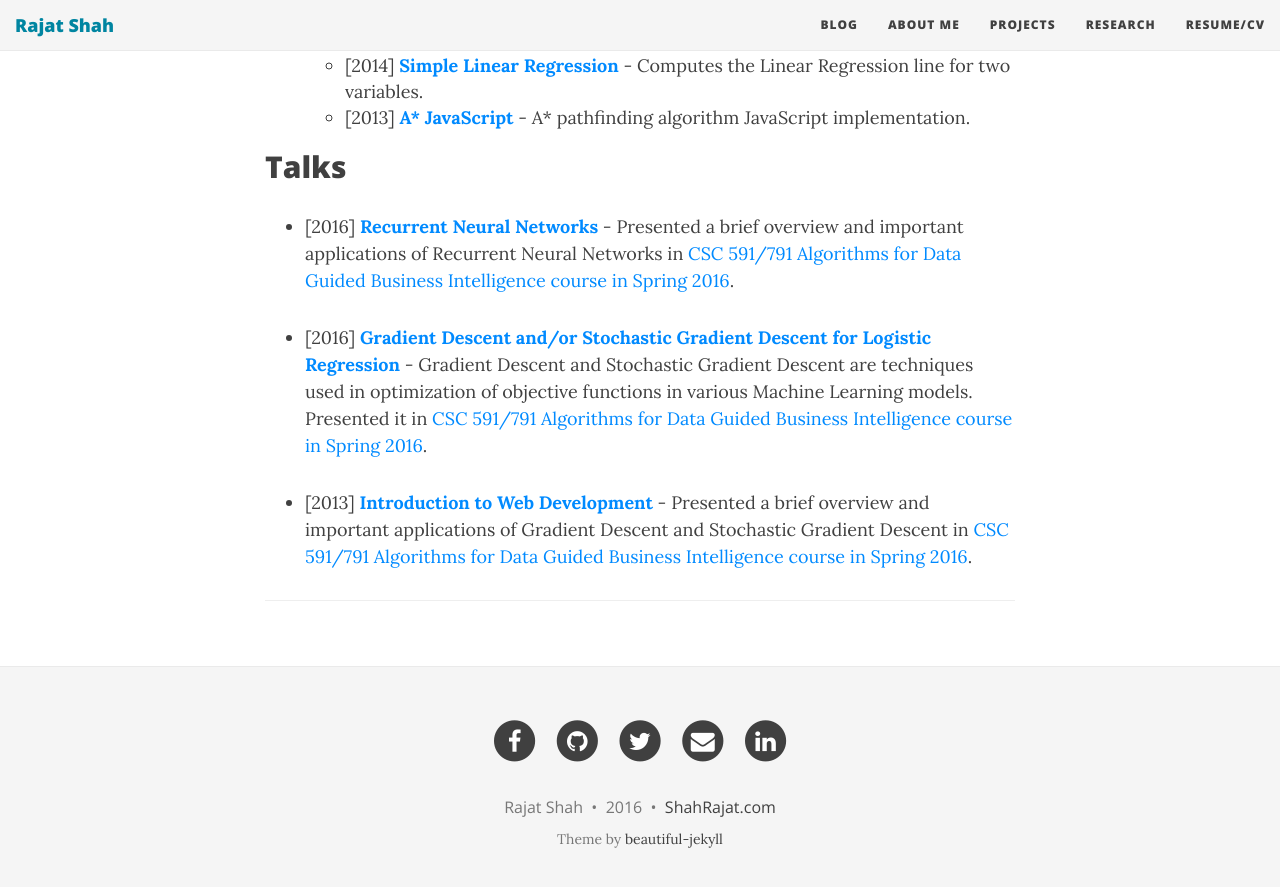
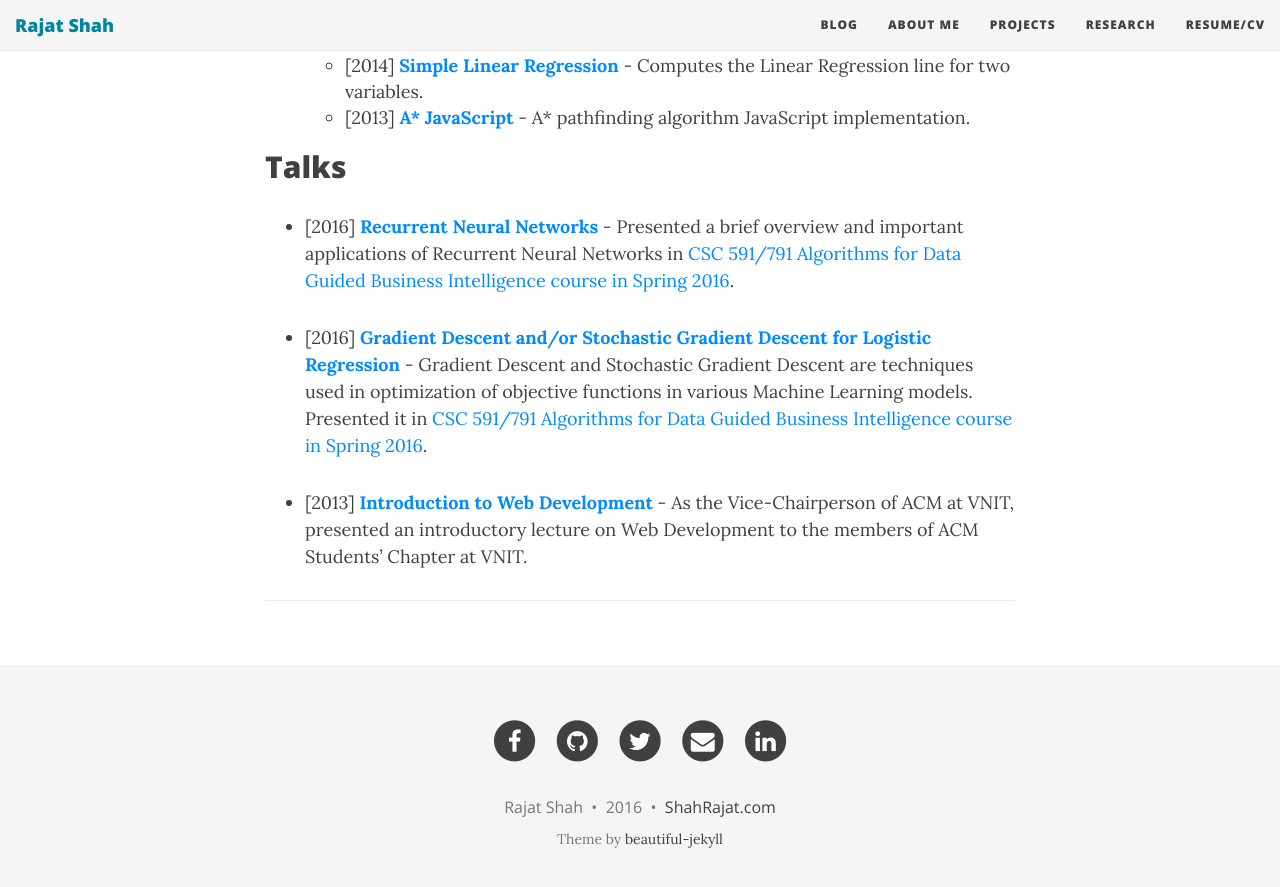
Before and after one commit to shahrajat/shahrajat.github.io, a Jekyll site: the page built from projects.md, in a window 1280 px wide and 900 px high, scrolled down 1941 px. Shown: the top 887 px of the window. Built offline with Jekyll 4.4.1, drawn with Linux system fonts in a browser that asks for light colours; nearby versions of some CDN libraries; comment, search, counter and statistics services are not loaded.

Commit message:
Updated projects.md

```diff
--- a/projects.md
+++ b/projects.md
@@ -47,7 +47,7 @@ I really enjoy building web applications, whether big or small. Throughout my ti
 - [2016] **[Gradient Descent and/or Stochastic Gradient Descent for Logistic Regression](https://docs.google.com/presentation/d/1ViSaw_DzYXfKMjt6JBoN1RbgIRVCkNj2q5XAG3wjPFU/pub?start=false&loop=false&delayms=10000){:target="_blank"}** - Gradient Descent and Stochastic Gradient Descent are techniques used in optimization of objective functions in various Machine Learning models. Presented it in [CSC 591/791 Algorithms for Data Guided Business Intelligence course in Spring 2016](https://engineeringonline.ncsu.edu/onlinecourses/coursemarketing/SPR-2016/CSC591-791.html){:target="_blank"}.
 
 - [2013]
-**[Introduction to Web Development](http://www.slideshare.net/rajatsshah/introduction-to-web-designing){:target="_blank"}** - Presented a brief overview and important applications of Gradient Descent and Stochastic Gradient Descent in [CSC 591/791 Algorithms for Data Guided Business Intelligence course in Spring 2016](https://engineeringonline.ncsu.edu/onlinecourses/coursemarketing/SPR-2016/CSC591-791.html){:target="_blank"}.
+**[Introduction to Web Development](http://www.slideshare.net/rajatsshah/introduction-to-web-designing){:target="_blank"}** - As the Vice-Chairperson of ACM at VNIT, presented an introductory lecture on Web Development to the members of ACM Students' Chapter at VNIT.
 
 
 ---
```
